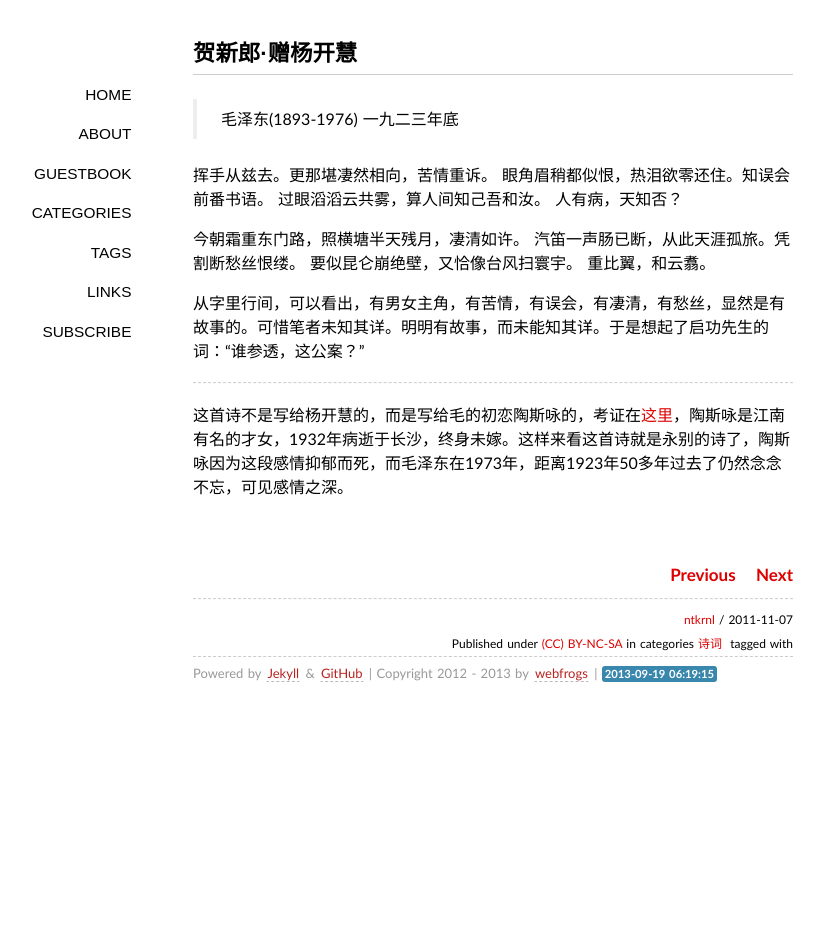
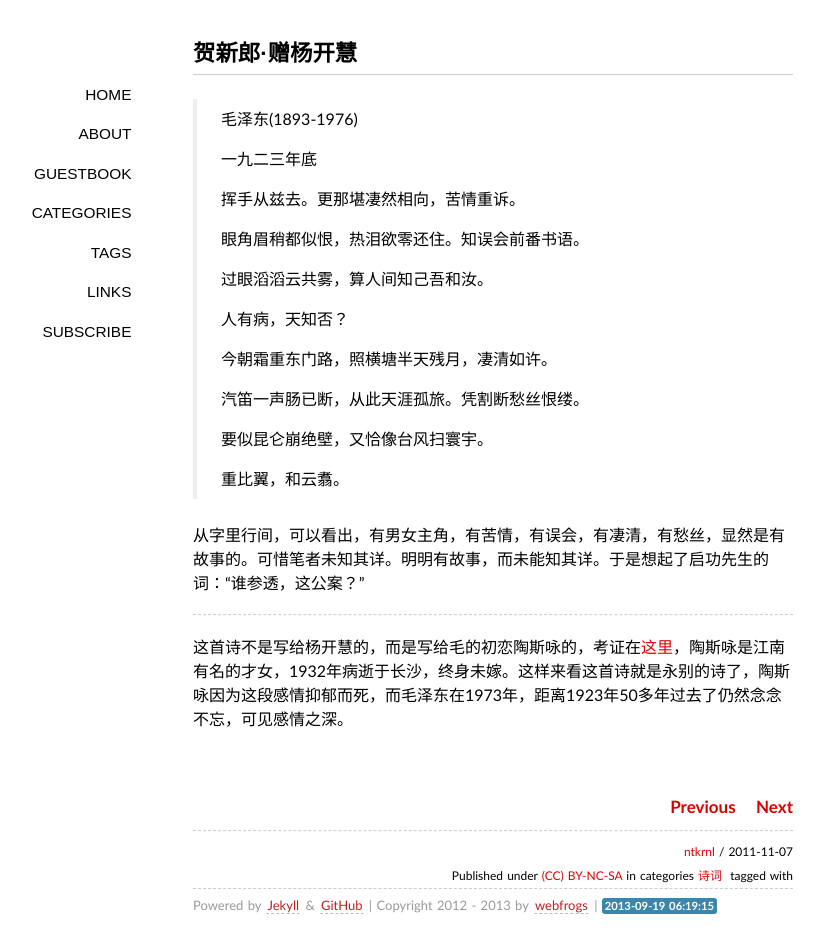
Before and after one commit to ntkrnl/ntkrnl.github.io, a Jekyll site: the page built from _posts/2011-11-07-poem-to-yang-kaihui.markdown, in a window 1280 px wide. Shown: the whole page, without its empty margins (147-971 px from the left). Built offline with Jekyll 4.4.1, drawn with Linux system fonts in a browser that asks for light colours; some web fonts are replaced; Markdown is read by kramdown in place of the engine named in the settings; comment, search, counter and statistics services are not loaded; before the commit the page ends 900 px from its top, so only the background shows below that.

```diff
--- a/_posts/2011-11-07-poem-to-yang-kaihui.markdown
+++ b/_posts/2011-11-07-poem-to-yang-kaihui.markdown
@@ -11,20 +11,27 @@ categories:
 ---
 
 > 毛泽东(1893-1976)
-一九二三年底
-
-挥手从兹去。更那堪凄然相向，苦情重诉。
-眼角眉稍都似恨，热泪欲零还住。知误会前番书语。
-过眼滔滔云共雾，算人间知己吾和汝。
-人有病，天知否？
-
-今朝霜重东门路，照横塘半天残月，凄清如许。
-汽笛一声肠已断，从此天涯孤旅。凭割断愁丝恨缕。
-要似昆仑崩绝壁，又恰像台风扫寰宇。
-重比翼，和云翥。
+>
+> 一九二三年底
+>
+> 挥手从兹去。更那堪凄然相向，苦情重诉。
+>
+> 眼角眉稍都似恨，热泪欲零还住。知误会前番书语。
+>
+> 过眼滔滔云共雾，算人间知己吾和汝。
+>
+> 人有病，天知否？
+>
+> 今朝霜重东门路，照横塘半天残月，凄清如许。
+>
+> 汽笛一声肠已断，从此天涯孤旅。凭割断愁丝恨缕。
+>
+> 要似昆仑崩绝壁，又恰像台风扫寰宇。
+>
+> 重比翼，和云翥。
 
 
 从字里行间，可以看出，有男女主角，有苦情，有误会，有凄清，有愁丝，显然是有故事的。可惜笔者未知其详。明明有故事，而未能知其详。于是想起了启功先生的词：“谁参透，这公案？”
 
----------------------------------------------------------------------------------------------
+------------------------------------------
 这首诗不是写给杨开慧的，而是写给毛的初恋陶斯咏的，考证在[这里](http://www.housebook.com.cn/200102/14.htm)，陶斯咏是江南有名的才女，1932年病逝于长沙，终身未嫁。这样来看这首诗就是永别的诗了，陶斯咏因为这段感情抑郁而死，而毛泽东在1973年，距离1923年50多年过去了仍然念念不忘，可见感情之深。
```
